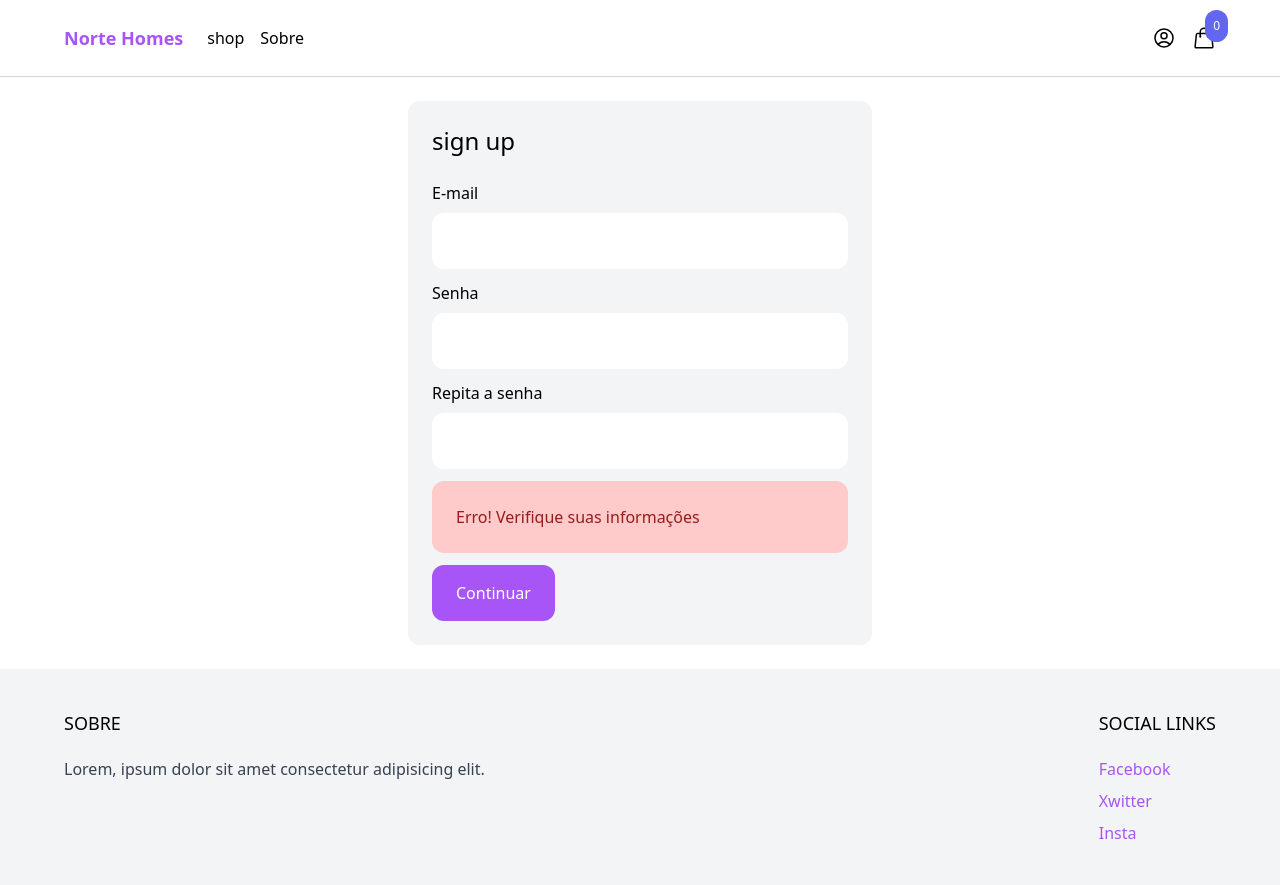
After one commit to Gustavopimenta/dsw-ecommerce, a Django app: page /signup/ in a window 1280 px wide. The commit adds this page. Run offline with Django 3.2, Linux system fonts and the light colour scheme; some libraries are stand-ins or nearby versions.

Commit message:
configurar html para pagina de sign up, configurar html para pagina de log in, adicionar imagens aos produtos

```diff
--- a/nordichomes/core/templates/core/frontpage.html
+++ b/nordichomes/core/templates/core/frontpage.html
@@ -4,7 +4,7 @@
             <div class="max-w-3xl mx-auto text-center">
                 <p class="mb-2 text-3xl lg:text-5xl text-white">Bem-vindo à Norte Home</p>
 
-                <p class="mb-10 text-white">Móveis de qualidade para sua casa</p>
+                <p class="mb-10 text-white">Móveis de qualidade para o seu lar</p>
                 <a href="#" class="inline-block px-8 py-4 rounded-xl bg-white text-purple-500 hover:bg-gray-200">Comece a comprar</a>
 </header>
 
--- a/nordichomes/core/templates/core/shop.html
+++ b/nordichomes/core/templates/core/shop.html
@@ -1,7 +1,7 @@
 {% extends 'core/base.html' %}
 
 {% block content %}
-<div class="max-w-6xl mx-auto flex felx-wrap items-start py-6 px-6 xl:px-0">
+<div class="max-w-6xl mx-auto flex flex-wrap items-start py-6 px-6 xl:px-0">
     <div class="filters w-full lg:w-1/4">
         <h3 class="mb-3 text-xl uppercase">Pesquisar</h3>
 
--- /dev/null
+++ b/nordichomes/core/templates/core/signup.html
@@ -0,0 +1,35 @@
+{% extends 'core/base.html' %}
+
+{% block content %}
+<div class="max-w-lg mx-auto flex flex-wrap p-6">
+    <div class="w-full bg-gray-100 p-6 rounded-xl">
+     <h1 class="mb-6 text-2xl">sign up</h1>
+     <!--Alterar sign up por algo em português-->
+        <form method="post" action="." class="space-y-3">
+        <div>
+            <label>E-mail</label>
+            <input type="email" class="w-full mt-2 py-4 px-6 bg-white rounded-xl">
+        </div>
+
+        <div>
+            <label>Senha</label>
+            <input type="password" class="w-full mt-2 py-4 px-6 bg-white rounded-xl">
+        </div>
+
+        <div>
+            <label>Repita a senha</label>
+            <input type="password" class="w-full mt-2 py-4 px-6 bg-white rounded-xl">
+        </div>
+
+        <div class="p-6 bg-red-200 text-red-800 rounded-xl">
+            <p>Erro! Verifique suas informações</p>
+        </div>
+
+        <div>
+           <button class="py-4 px-6 rounded-xl text-white bg-purple-500 hover:bg-purple-700">Continuar</button>
+        </div>
+
+
+    </div>
+</div>
+{% endblock %}
--- a/nordichomes/core/views.py
+++ b/nordichomes/core/views.py
@@ -7,6 +7,12 @@ def frontpage(request):
     products = Product.objects.all()[0:8]
 
     return render(request, 'core/frontpage.html',{'products': products})
+
+def signup(request):
+    return render(request, 'core/signup.html')
+
+def login(request):
+    return render(request, 'core/login.html')
 
 def shop(request): # Obtém todas as categorias e produtos do banco de dados
     categories = Category.objects.all()
--- a/nordichomes/nordichomes/urls.py
+++ b/nordichomes/nordichomes/urls.py
@@ -1,14 +1,18 @@
+from django.conf import settings
+from django.conf.urls.static import static
 from django.contrib import admin
 from django.urls import path
 
 from cart.views import add_to_cart
-from core.views import frontpage, shop
+from core.views import frontpage, shop, signup, login
 from product.views import product
 
 urlpatterns = [
     path('', frontpage, name='frontpage'),
+    path('signup/', signup, name='signup'),
+    path('login/', login, name='login'),
     path('shop/', shop, name='shop'),
     path('shop/<slug:slug>/', product, name='product'),
     path('add_to_cart/<int:product_id>', add_to_cart, name='add_to_cart'),
     path('admin/', admin.site.urls),
-]
+] + static(settings.MEDIA_URL, document_root=settings.MEDIA_ROOT)
--- a/nordichomes/product/templates/product/partials/product_list_item.html
+++ b/nordichomes/product/templates/product/partials/product_list_item.html
@@ -1,6 +1,6 @@
  <div class="w-full md:w-1/3 xl:w-1/4 p-6">
             <a href="{% url 'product' product.slug %}">
-                <img class="rounded-xl hover:shadow-lg">
+                <img src="{{ product.get_thumbnail }}" class="rounded-xl hover:shadow-lg">
             </a>
 
             <div class="pt-3 flex items-center justify-between">
--- a/nordichomes/product/templates/product/product.html
+++ b/nordichomes/product/templates/product/product.html
@@ -3,7 +3,7 @@
 {% block content %}
 <div class="max-w-6xl mx-auto flex flex-wrap py-6 px-6 xl:px-0">
     <div class="images w-full mb-6 lg:mb-0 lg:w-3/5">
-        <img class="rounded-xl" src="1.jpg">
+        <img class="rounded-xl" src="{{ product.image.url }}">
     </div>
 
     <div class="information w-full lg:w-2/5 lg:p-6">
```
Also changed, not shown: nordichomes/core/templates/core/login.html (added, +35 -0 lines), nordichomes/nordichomes/settings.py (+19 -2 lines), nordichomes/product/models.py (+31 -0 lines), todo.md (+7 -2 lines), nordichomes/media/uploads/1.jpg (added), nordichomes/media/uploads/1_fsEvxOb.jpg (added), nordichomes/media/uploads/uploads/1.jpg (added), nordichomes/product/migrations/0003_auto_20240107_1731.py (added).
